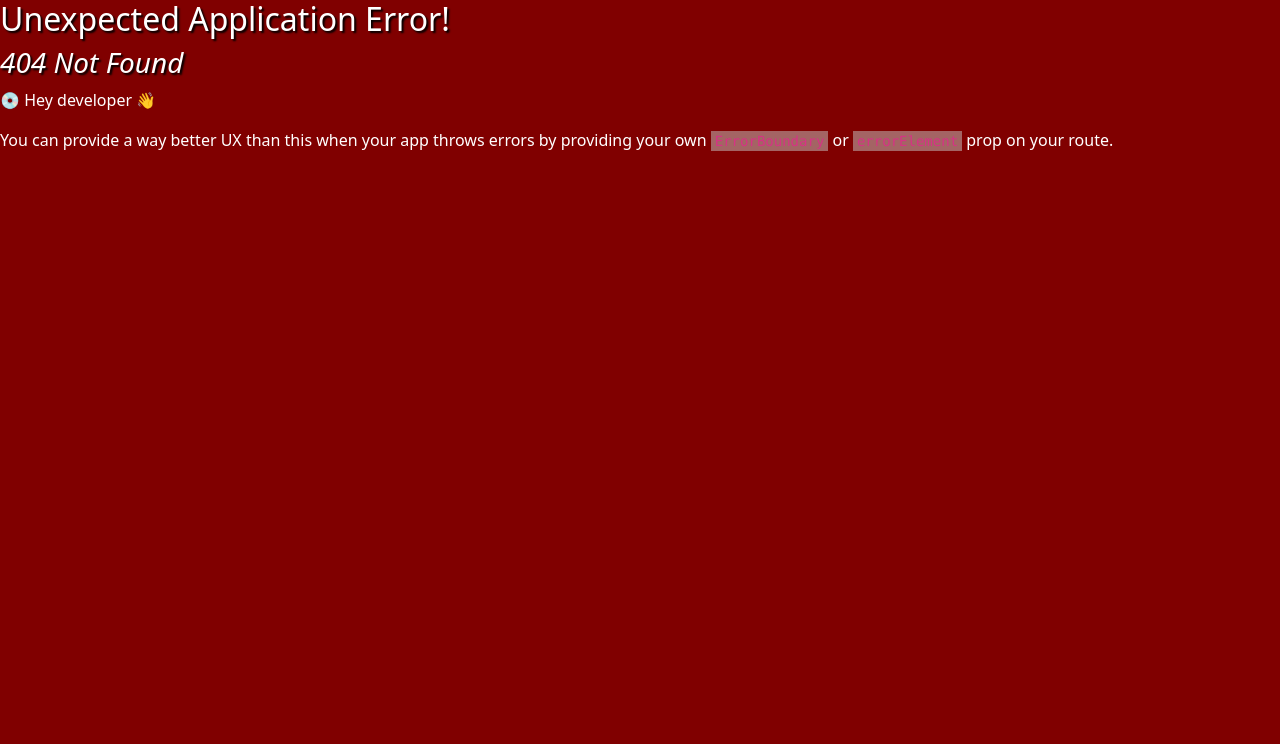
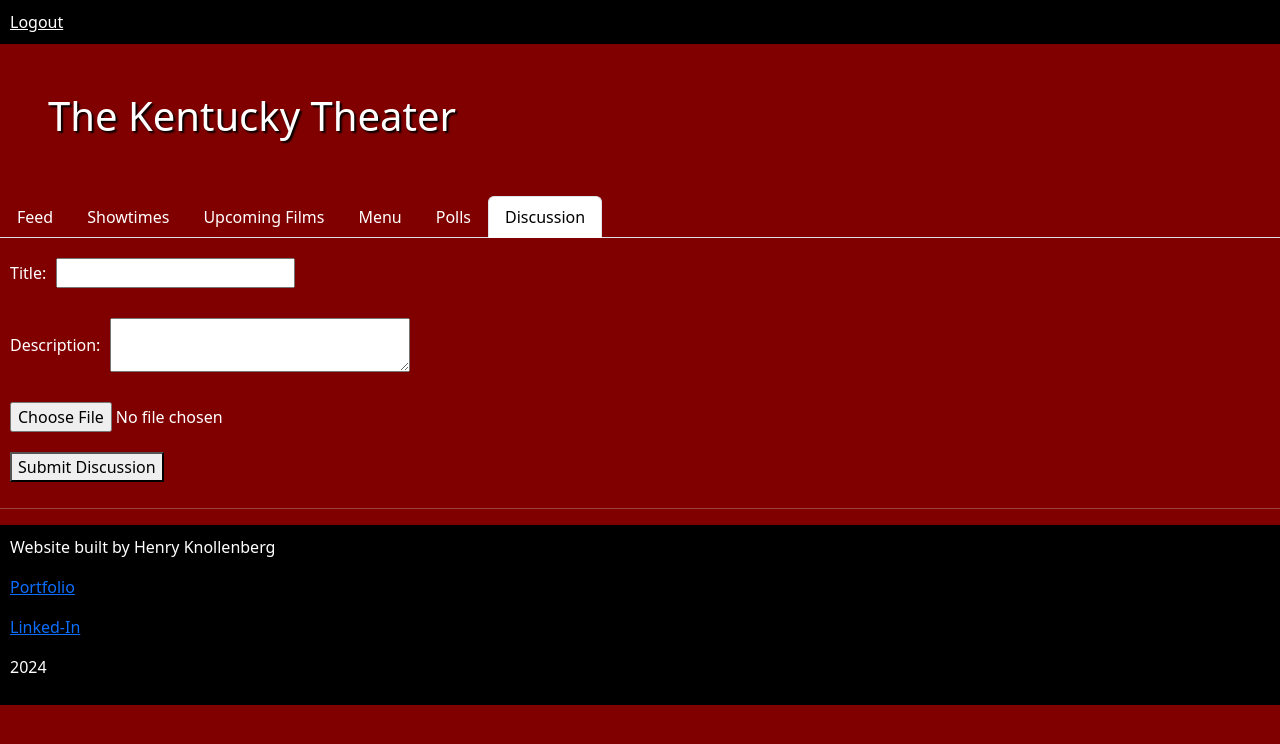
Before and after one commit to hpknollenberg/theater-social-front-end, a React (Vite) app: page /discussion in a window 1280 px wide. Before the commit this address had no page. Shown: the top 744 px of the page. Built offline with nearby package versions, Linux system fonts and the light colour scheme; sample sign-in values are in the browser's storage.

Commit message:
creating discussions works

```diff
--- /dev/null
+++ b/src/Discussion.jsx
@@ -0,0 +1,31 @@
+import Tabs from "./Tabs"
+import DiscussionUpload from "./DiscussionUpload"
+
+const Discussion = () => {
+
+
+    const DiscussionPosts = () => {
+
+        return (
+            <div>
+
+            </div>
+        )
+    }
+
+
+    return (
+        <div className='' >
+            <div className="">
+                <h1 className="p-5">The Kentucky Theater</h1>
+                <Tabs activeTab="discussion"/>
+            </div>
+            <div>
+                <DiscussionUpload />
+                <DiscussionPosts />
+            </div>
+        </div>
+    )
+}
+
+export default Discussion
--- /dev/null
+++ b/src/DiscussionUpload.jsx
@@ -0,0 +1,43 @@
+import { useContext, useState } from "react"
+import { AdminContext, AuthContext, UserContext } from "./context"
+import { createDiscussion } from "./api"
+
+
+const DiscussionUpload = () => {
+    const { auth } = useContext(AuthContext)
+    const { admin, setAdmin } = useContext(AdminContext)
+    const { user, setUser } = useContext(UserContext)
+    const [title, setTitle] = useState("")
+    const [description, setDescription] = useState("")
+    const [image, setImage] = useState("")
+
+
+    const submitDiscussion = () => {
+        createDiscussion({auth, user, admin, title, description, image})
+    }
+
+
+    if (admin === true) {
+        return (
+            <div>
+                <div style={{ margin: "10px" }}>
+                    Title:
+                    <input type="text" style={{ margin: "10px" }} onChange={e => setTitle(e.target.value)}/>
+                </div>
+                <div style= {{ margin: "10px", display: "flex", alignItems: "center"}} >
+                    Description:
+                    <textarea style={{ margin: "10px", width: "300px" }} onChange={e => setDescription(e.target.value)}></textarea>
+                </div>
+                <div>
+                    <input style={{ margin: '10px', width: '275px' }} type="file" accept='image/*' onChange={e => setImage(e.target.files[0])} />
+                </div>
+                <button style={{ margin: '10px' }} onClick={() => submitDiscussion()}>Submit Discussion</button>
+                <hr></hr>
+            </div>
+        )
+    }
+
+
+}
+
+export default DiscussionUpload
--- a/src/Tabs.jsx
+++ b/src/Tabs.jsx
@@ -19,6 +19,9 @@ const Tabs = ({activeTab}) => {
                 <li className="nav-item">
                     <a className={`nav-link ${(activeTab === "polls" ? "active" : "")}`} href="/polls" style={{color: `${(activeTab === "polls") ? "black" : "white"}` }}>Polls</a>
                 </li>
+                <li className="nav-item">
+                    <a className={`nav-link ${(activeTab === "discussion" ? "active" : "")}`} href="/discussion" style={{color: `${(activeTab === "discussion") ? "black" : "white"}` }}>Discussion</a>
+                </li>
             </ul>
         </div>
     )
--- a/src/api.js
+++ b/src/api.js
@@ -1,8 +1,27 @@
 import axios from 'axios'
 
 
-// export const baseUrl = "http://127.0.0.1:8000"
-export const baseUrl = "https://project-theater.fly.dev"
+export const baseUrl = "http://127.0.0.1:8000"
+// export const baseUrl = "https://project-theater.fly.dev"
+
+
+export const createDiscussion = ({auth, user, admin, title, description, image}) => {
+  return axios({
+    method: 'post',
+    url: `${baseUrl}/create-discussion/`,
+    headers: {
+      Authorization: `Bearer ${auth.accessToken}`,
+      'Content-Type': 'multipart/form-data'
+    },
+    data: {
+      author: user,
+      is_admin: admin,
+      name: title,
+      description: description,
+      image: image
+    }
+  })
+}
 
 
 export const createFilm = ({ auth, user, admin, filmDate, filmName, filmImage }) => {
--- a/src/main.jsx
+++ b/src/main.jsx
@@ -20,6 +20,7 @@ import Showtimes from './Showtimes.jsx'
 import UpcomingFilms from './UpcomingFilms.jsx'
 import Menu from './Menu.jsx'
 import Polls from './Polls.jsx'
+import Discussion from './Discussion.jsx'
 
 
 
@@ -63,6 +64,10 @@ const router = createBrowserRouter([
       {
         path: 'polls',
         element: <Polls />
+      },
+      {
+        path: 'discussion',
+        element: <Discussion />
       }
     ]
   }
```
